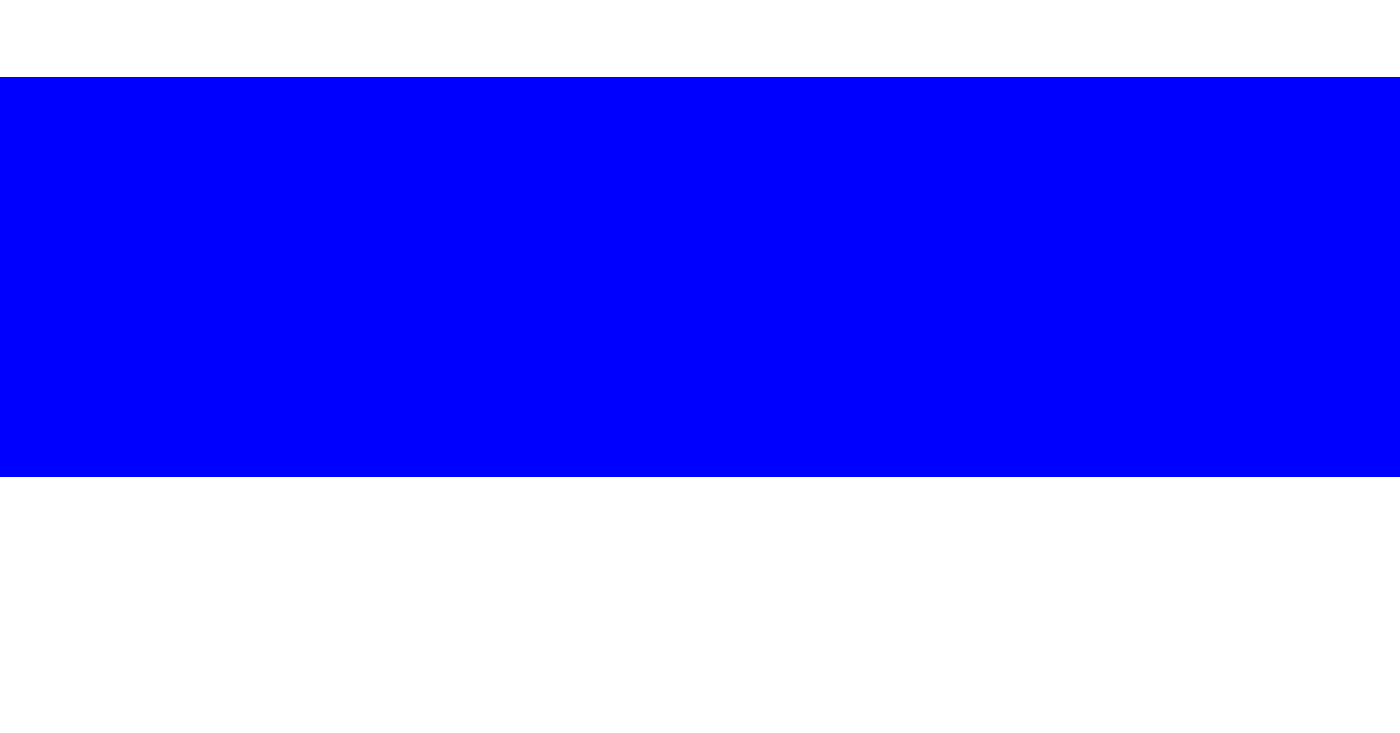
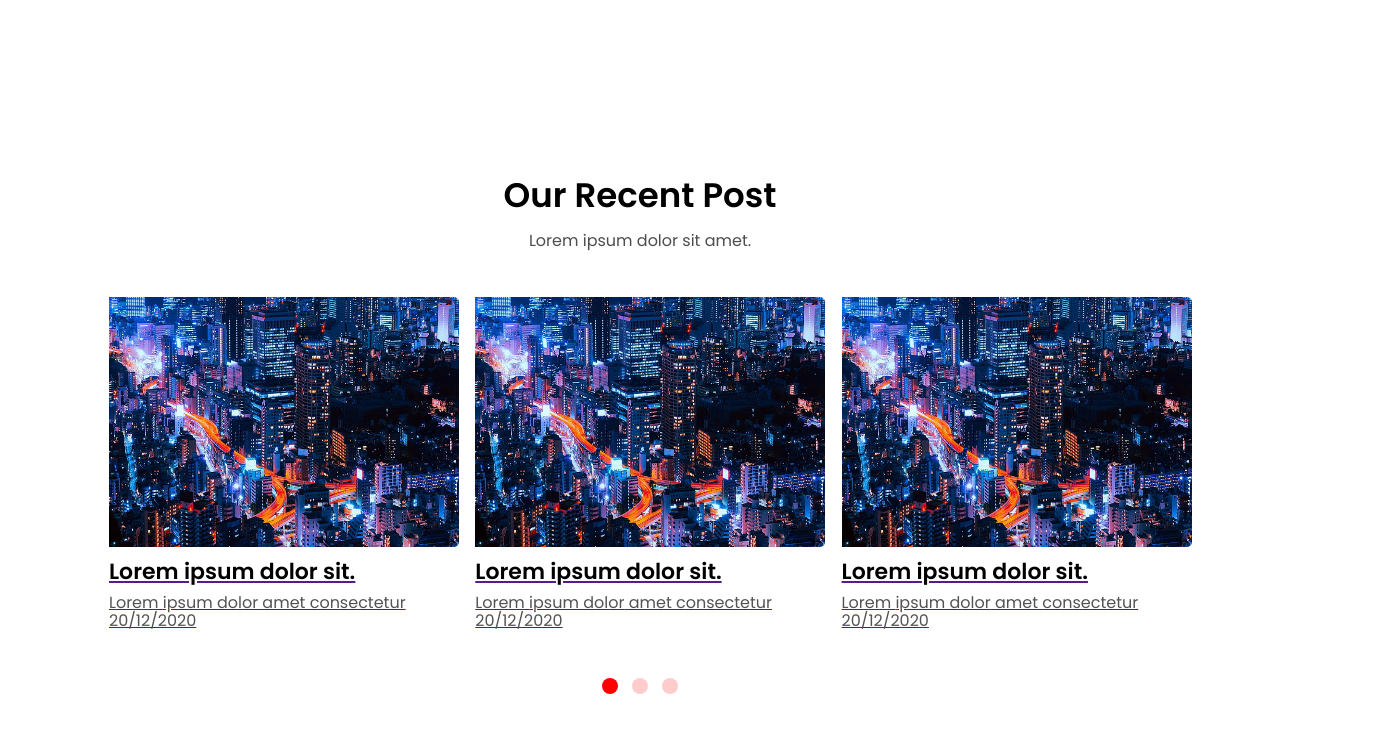
Before and after one commit to JeanClaudio/Portfolio-Site-2, a plain HTML site: page index.html in a window 1280 px wide. Shown: the part 2351-3084 px from the top of the page, 1400 px wide, since content can reach past the window. Before the commit the page ends 2828 px from the top, so only its background shows below. Drawn offline with Linux system fonts and the light colour scheme.

Commit message:
sessao poster

```diff
--- a/index.html
+++ b/index.html
@@ -197,9 +197,42 @@
         </div>
     </div>
 
-    <div class="teste">
+    <div class="post">
+        <div class="center">
+            <h2 class="title">Our Recent Post</h2>
+            <h5 class="subtitle">Lorem ipsum dolor sit amet.</h5>
+            <div class="posts">
+                <div class="post-box">
+                    <a href="">
+                        <img src="imagens/post.jpg" alt="" class="">
+                        <span class="post_title">Lorem ipsum dolor sit.</span>
+                        <p class="post_subtitle">Lorem <strong>ipsum dolor</strong>  amet consectetur 20/12/2020</p>
+                    </a>
+                </div>
 
+                <div class="post-box">
+                    <a href="">
+                        <img src="imagens/post.jpg" alt="" class="">
+                        <span class="post_title">Lorem ipsum dolor sit.</span>
+                        <p class="post_subtitle">Lorem <strong>ipsum dolor</strong>  amet consectetur 20/12/2020</p>
+                    </a>
+                </div>
 
+                <div class="post-box">
+                    <a href="">
+                        <img src="imagens/post.jpg" alt="" class="">
+                        <span class="post_title">Lorem ipsum dolor sit.</span>
+                        <p class="post_subtitle">Lorem <strong>ipsum dolor</strong>  amet consectetur 20/12/2020</p>
+                    </a>
+                </div>
+                <div class="clear"></div>
+                <div class="bullets">
+                    <a href="" class="bullet ativo"></a>
+                    <a href="" class="bullet"></a>
+                    <a href="" class="bullet"></a>
+                </div>
+            </div>
+        </div>
     </div>
 
 </body>
--- a/style.css
+++ b/style.css
@@ -424,8 +424,34 @@ html, body{
 	margin: 2rem 8rem;
 }
 
-.teste{
-	width: 1400px;
-	height: 400px;
-	background: blue;
+.post{
+	padding-top: 100px;
 }
+
+.post-box{
+	width: 33%;
+	float: left;
+}
+
+.post-box img{
+	width: 350px;
+	height: 250px;
+	border-radius: 5px;
+	padding-left: 1.5rem;
+}
+
+.post_title{
+	color: black;
+	font-size: 22px;
+	line-height: 28px;
+	font-weight: 600;
+	display: block;
+	padding: .5rem 0 0 1.5rem;
+}
+
+.post_subtitle{
+	color: rgb(83, 83, 83);
+	font-size: 16px;
+	line-height: 18px;
+	padding: .5rem 0 0 1.5rem;
+}
```
Also changed, not shown: imagens/post.jpg (added).
